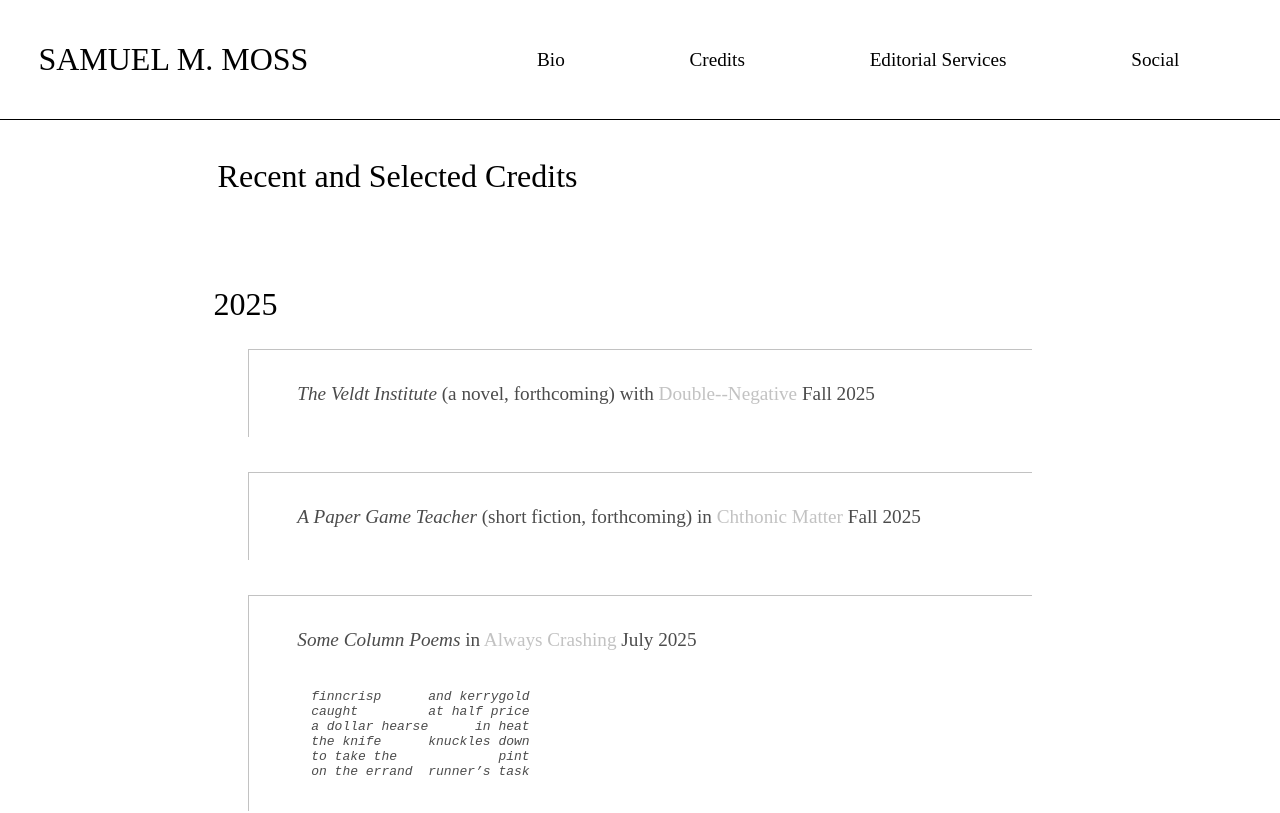
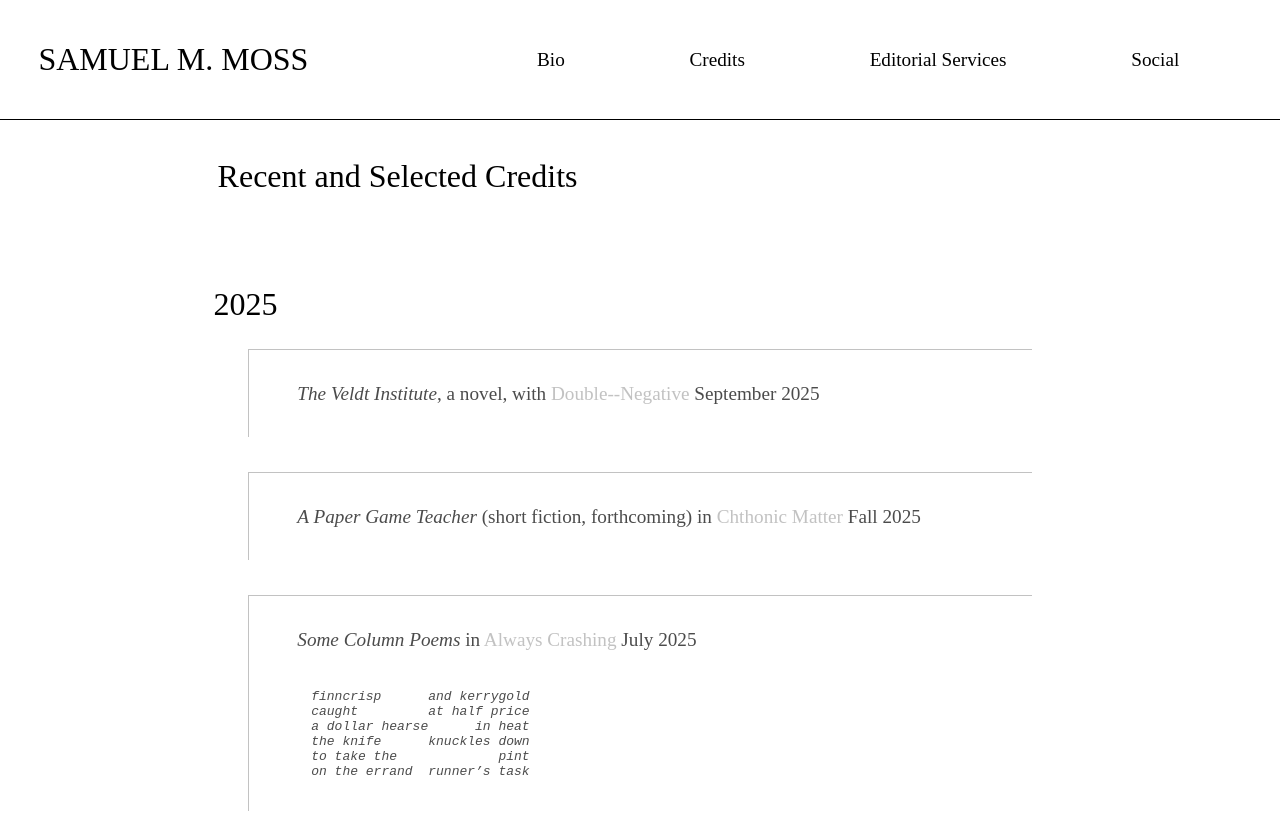
Before and after one commit to perfidiousscript/home_page, a Next.js app: page /credits in a window 1280 px wide. Shown: the top 813 px of the page. Built offline with nearby package versions, Linux system fonts and the light colour scheme.

Commit message:
adds TVI catalog page to credits

```diff
--- a/public/credits.js
+++ b/public/credits.js
@@ -8,9 +8,12 @@ export const credits = [
   {
     title: [
       <i>The Veldt Institute</i>,
-      " (a novel, forthcoming) with ",
-      <a href="https://double--negative.com/catalog.html"> Double--Negative</a>,
-      " Fall 2025",
+      ", a novel, with ",
+      <a href="https://double--negative.com/003-the-veldt-institute.html">
+        {" "}
+        Double--Negative
+      </a>,
+      " September 2025",
     ],
   },
   {
```
